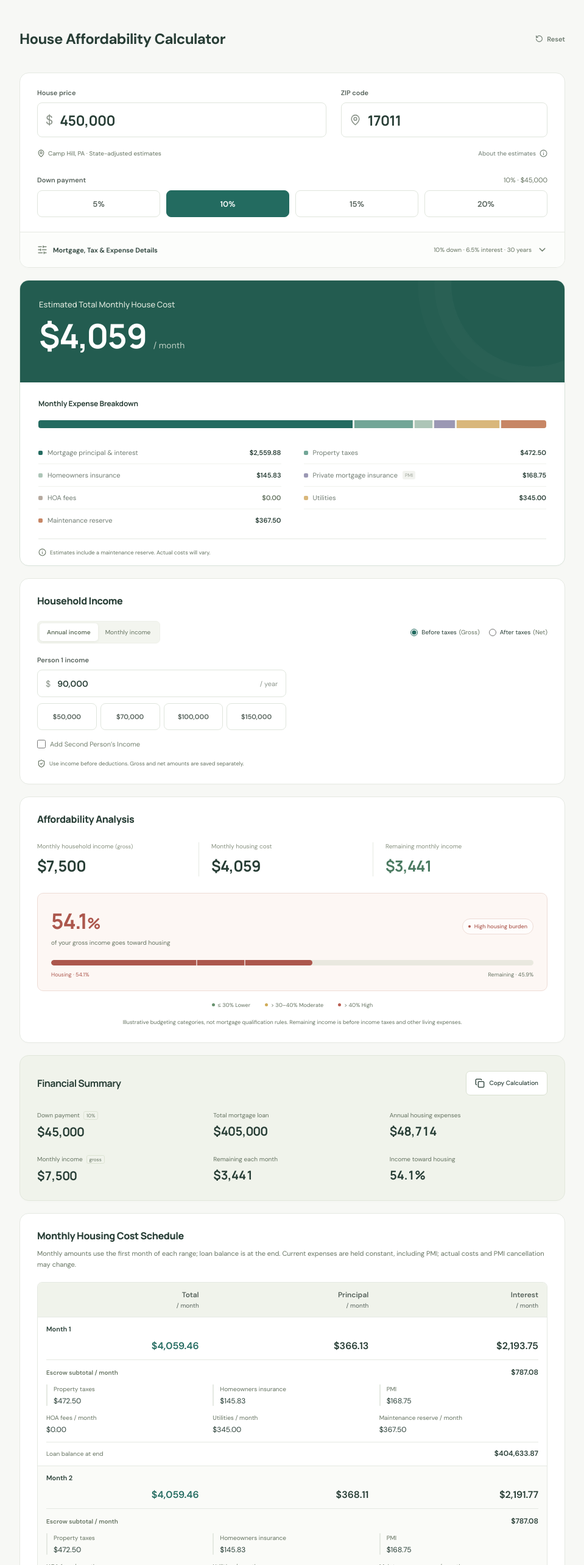
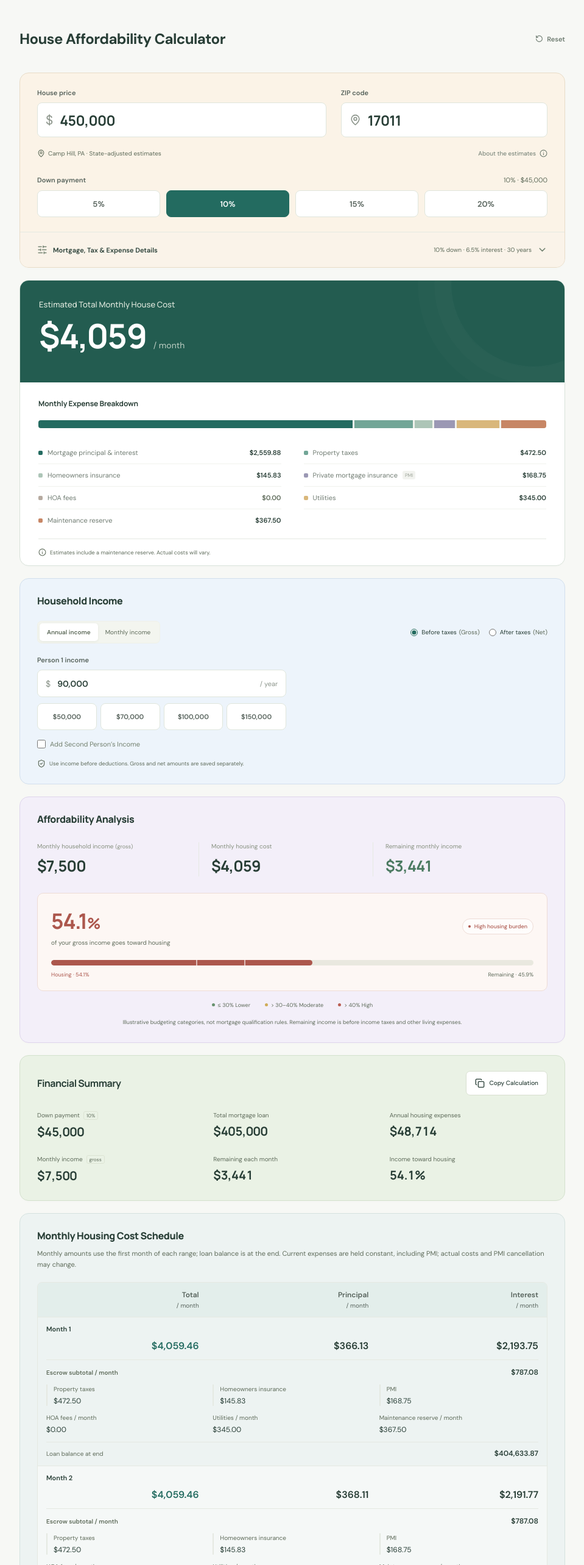
Before and after one commit to bishwashere/house-cost, a Next.js app: page / in a window 1280 px wide. Shown: the top 2566 px of the page at 61% size, without its empty margins (160-1119 px from the left). Built offline with nearby package versions, Linux system fonts and the light colour scheme.

Commit message:
Give calculator sections distinct subtle background colors

```diff
--- a/app/globals.css
+++ b/app/globals.css
@@ -8,7 +8,7 @@
 @media(prefers-reduced-motion:reduce){*,*:before,*:after{transition:none!important;animation:none!important;scroll-behavior:auto!important}}
 
 /* Keep secondary information legible against the quiet neutral surfaces. */
-.field-hint,.location-line,.section-label>span,.breakdown-foot,.income-note,.analysis-disclaimer,.summary-grid dt,.category-legend,.zero-value,.advanced-right,.basis-options label>span,.income-options .segmented button,.progress-caption,.burden-number p,.fine-print{color:#657361}
+.field-hint,.location-line,.section-label>span,.breakdown-foot,.income-note,.analysis-disclaimer,.summary-grid dt,.category-legend,.zero-value,.advanced-right,.basis-options label>span,.income-options .segmented button,.progress-caption,.burden-number p,.fine-print{color:#5e6b5a}
 .burden-box.high{--burden-color:#ac574d;--burden-bg:#fdf7f4;--burden-border:#eddcd6}
 .burden-badge{font-weight:500}.red{background:#b95e53}.text-button{min-height:28px}
 @media(max-width:520px){.input-shell input,.input-shell select{font-size:16px}.field-large input{font-size:21px}.text-button{min-height:32px}}
@@ -16,7 +16,7 @@
 .down-payment-quick{margin:0 0 24px}
 .down-payment-label{display:flex;justify-content:space-between;align-items:center;gap:12px;margin-bottom:10px;font-size:11px;color:#56625b}
 .down-payment-label>span:first-child{font-weight:600}
-.down-payment-label>span:last-child{font-variant-numeric:tabular-nums;color:#657361}
+.down-payment-label>span:last-child{font-variant-numeric:tabular-nums;color:#5e6b5a}
 .down-payment-options{display:grid;grid-template-columns:repeat(4,minmax(0,1fr));gap:10px}
 .down-payment-options button{min-height:44px;border:1px solid #dfe5dc;border-radius:8px;background:#fff;font-size:13px;font-weight:600;color:#56625b}
 .down-payment-options button:hover{background:#f0f5ee}
@@ -25,6 +25,16 @@
 .income-presets{margin-top:10px;gap:6px}
 .income-presets button{padding:8px 2px;font-size:11px;font-variant-numeric:tabular-nums;overflow-wrap:anywhere}
 @media(max-width:520px){.income-presets button{font-size:10px}}
+
+/* Subtle section colors make the calculator easier to follow while scrolling. */
+.house-card{background:#fbf3e7;border-color:#e8dcc7}
+.house-card .advanced-toggle,.house-card .advanced-fields{background:#faf3e9}
+.income-card{background:#edf4fb;border-color:#d2dfed}
+.analysis-card{background:#f3eff9;border-color:#ded5ec}
+.summary-card{background:#eaf2e5;border-color:#d4e1cd}
+.schedule-card{background:#edf3f2;border-color:#d5e2df}
+.schedule-card .schedule-table thead th{background:#e3eeeb}
+.schedule-card .schedule-table tbody:nth-of-type(even){background:#f5f8f7}
 .calculator-heading{gap:16px;margin:32px 0 24px}
 .calculator-heading h1{font-size:24px;font-weight:700;line-height:1.3;letter-spacing:-.6px}
 .calculator-heading .text-button{flex-shrink:0}
@@ -35,7 +45,7 @@
 
 .schedule-card{padding:25px 28px}
 .schedule-card h2{font-size:16px;font-weight:750;letter-spacing:-.4px}
-.schedule-note{font-size:11px;line-height:1.6;color:#657361;margin-top:10px}
+.schedule-note{font-size:11px;line-height:1.6;color:#5e6b5a;margin-top:10px}
 .schedule-scroll{overflow:auto;max-height:580px;margin-top:20px;border:1px solid var(--line);border-radius:8px}
 .schedule-scroll:focus-visible{outline:3px solid #a2c7af;outline-offset:3px}
 .schedule-table{border-collapse:separate;border-spacing:0;table-layout:fixed;width:100%;font-size:12px;font-variant-numeric:tabular-nums}
@@ -49,7 +59,7 @@
 .schedule-table .schedule-details{padding-top:0;border-bottom:1px solid var(--line)}
 .schedule-table tbody:last-child .schedule-details{border-bottom:0}
 .schedule-details dl{display:grid;grid-template-columns:repeat(3,minmax(0,1fr));gap:12px;margin:0;padding-top:12px;border-top:1px solid var(--line);text-align:left}
-.schedule-details dt{font-size:10px;color:#657361;line-height:1.5}
+.schedule-details dt{font-size:10px;color:#5e6b5a;line-height:1.5}
 .schedule-details dd{margin:4px 0 0;font-size:12px}
 .schedule-details .schedule-escrow,.schedule-details .schedule-balance{grid-column:1/-1;display:flex;align-items:baseline;justify-content:space-between;gap:12px}
 .schedule-details .schedule-escrow dd,.schedule-details .schedule-balance dd{margin:0}
```
